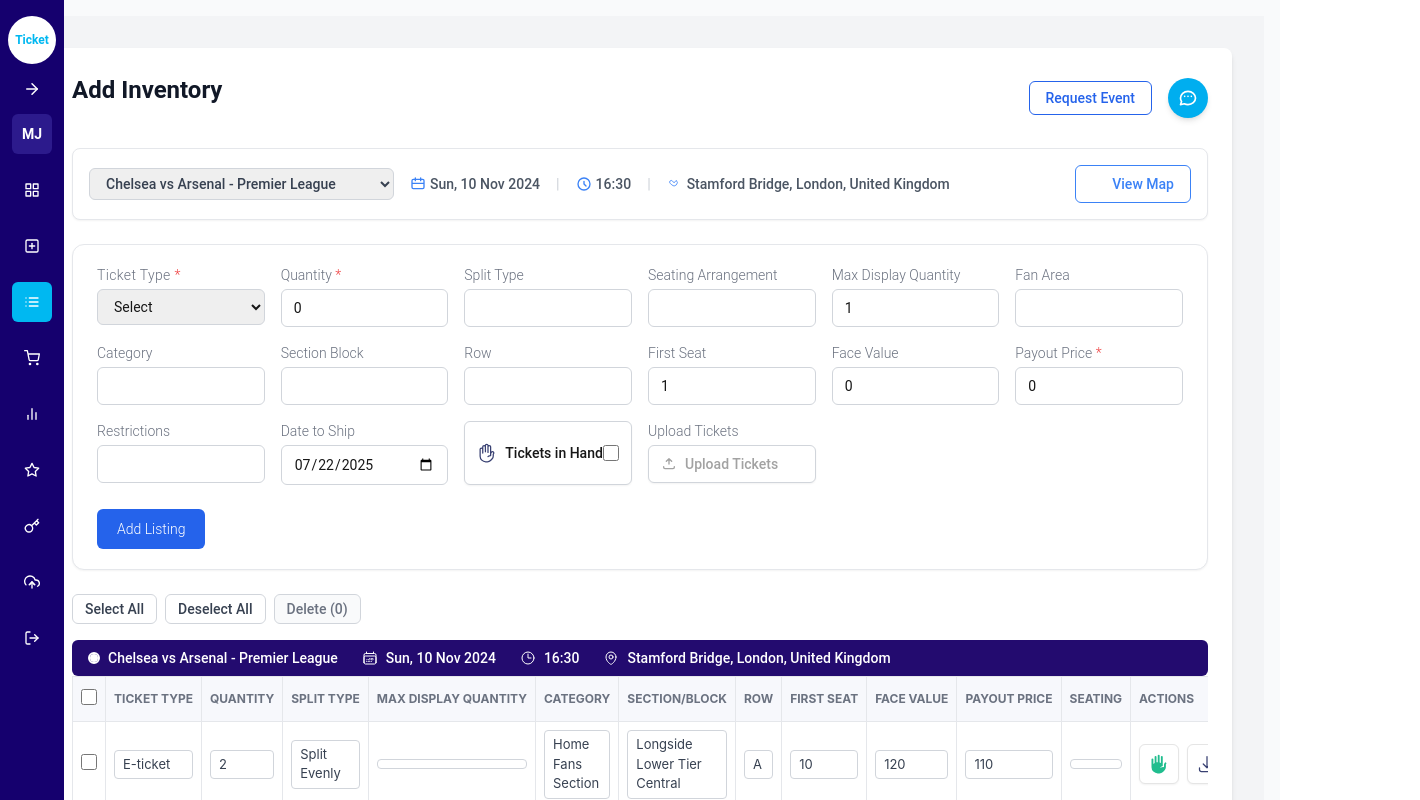
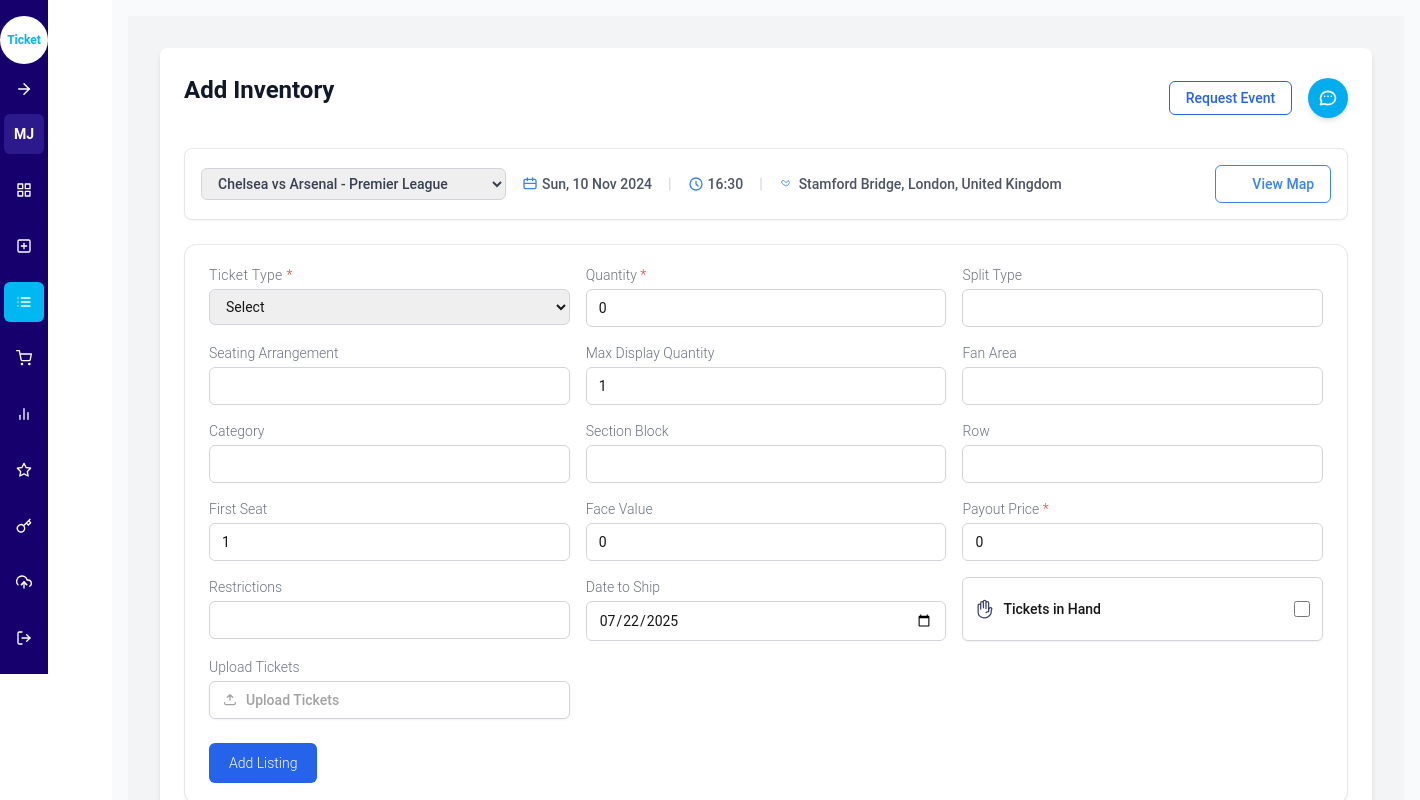
Before and after one commit to shanpaul123/oneticket, a Next.js app: page / in a window 1280 px wide. Shown: the top 800 px of the page, 1420 px wide, since content can reach past the window. Built offline with nearby package versions, Linux system fonts and the light colour scheme.

Commit message:
responsive

```diff
--- a/app/components/FormSection.tsx
+++ b/app/components/FormSection.tsx
@@ -1,13 +1,13 @@
-'use client';
+'use client'
 
-import React, { useState, useEffect } from 'react';
-import { InventoryItem } from '../type';
-import { HandRaisedIcon } from '@heroicons/react/24/outline';
+import React, { useState, useEffect } from 'react'
+import { InventoryItem } from '../type'
+import { HandRaisedIcon } from '@heroicons/react/24/outline'
 
 interface FormSectionProps {
-  onAddListing: (item: InventoryItem) => void;
-  editingItem?: InventoryItem | null;
-  onEditDone?: () => void;
+  onAddListing: (item: InventoryItem) => void
+  editingItem?: InventoryItem | null
+  onEditDone?: () => void
 }
 
 const defaultFormState: InventoryItem = {
@@ -28,27 +28,26 @@
   dateToShip: new Date(),
   ticketsInHand: false,
   uploadedTickets: false,
-};
+}
 
 const FormSection: React.FC<FormSectionProps> = ({ onAddListing, editingItem, onEditDone }) => {
-  const [formData, setFormData] = useState<InventoryItem>(defaultFormState);
-  const [uploadedFile, setUploadedFile] = useState<File | null>(null);
+  const [formData, setFormData] = useState<InventoryItem>(defaultFormState)
+  const [uploadedFile, setUploadedFile] = useState<File | null>(null)
 
   useEffect(() => {
     if (editingItem) {
-      setFormData(editingItem);
-      setUploadedFile(null);
+      setFormData(editingItem)
+      setUploadedFile(null)
     } else {
-      setFormData(defaultFormState);
-      setUploadedFile(null);
+      setFormData(defaultFormState)
+      setUploadedFile(null)
     }
-  }, [editingItem]);
+  }, [editingItem])
 
   const handleChange = (e: React.ChangeEvent<HTMLInputElement | HTMLSelectElement>) => {
-    const target = e.target as HTMLInputElement | HTMLSelectElement;
-const { name, value, type } = target;
-const val = type === 'checkbox' && 'checked' in target ? target.checked : value;
-
+    const target = e.target
+    const { name, value, type } = target
+    const val = type === 'checkbox' && 'checked' in target ? target.checked : value
 
     setFormData((prev) => ({
       ...prev,
@@ -60,43 +59,43 @@
           : name === 'faceValue' || name === 'payoutPrice'
           ? parseFloat(val)
           : val,
-    }));
-  };
+    }))
+  }
 
   const handleFileUpload = (e: React.ChangeEvent<HTMLInputElement>) => {
-    const file = e.target.files?.[0] || null;
-    setUploadedFile(file);
+    const file = e.target.files?.[0] || null
+    setUploadedFile(file)
     setFormData((prev) => ({
       ...prev,
       uploadedTickets: !!file,
-    }));
-  };
+    }))
+  }
 
   const handleSubmit = (e: React.FormEvent) => {
-    e.preventDefault();
+    e.preventDefault()
 
     if (!formData.ticketType || !formData.quantity || !formData.payoutPrice) {
-      alert('Please fill all required fields marked with *.');
-      return;
+      alert('Please fill all required fields marked with *.')
+      return
     }
 
     const itemToAdd: InventoryItem = {
       ...formData,
       id: editingItem ? editingItem.id : `item-${Date.now()}`,
-    };
+    }
 
-    onAddListing(itemToAdd);
-    setFormData(defaultFormState);
-    setUploadedFile(null);
-    onEditDone?.();
-  };
+    onAddListing(itemToAdd)
+    setFormData(defaultFormState)
+    setUploadedFile(null)
+    onEditDone?.()
+  }
 
   return (
     <form
       onSubmit={handleSubmit}
       className="bg-white px-6 py-5 rounded-xl border border-[#e5e7eb] shadow-sm mb-6"
     >
-<div className="grid grid-cols-1 sm:grid-cols-2 md:grid-cols-3 xl:grid-cols-6 gap-4">
+      <div className="grid grid-cols-1 sm:grid-cols-2 lg:grid-cols-3 gap-4">
         {/* Ticket Type */}
         <div>
           <label className="text-sm font-light text-gray-500 mb-1 block tracking-wide">
@@ -283,24 +282,23 @@
             className="w-full rounded-md border border-gray-300 px-3 py-2 text-sm"
           />
         </div>
+
         {/* Tickets in Hand */}
         <div className="flex items-center px-3 py-2 border border-gray-300 rounded-md bg-white text-sm font-medium shadow-sm">
           <HandRaisedIcon className="h-5 w-5 text-[#384072] mr-2" />
-  <span>Tickets in Hand</span>
+          <span className="mr-auto">Tickets in Hand</span>
           <input
             type="checkbox"
-    className="ml-auto h-4 w-4 text-blue-600 border-gray-300 rounded focus:ring-0"
+            name="ticketsInHand"
+            className="h-4 w-4 text-blue-600 border-gray-300 rounded focus:ring-0"
             checked={formData.ticketsInHand}
             onChange={handleChange}
           />
         </div>
 
-
         {/* Upload Tickets */}
         <div>
-  <label className="text-sm font-light text-gray-500 mb-1 block">
-    Upload Tickets
-  </label>
+          <label className="text-sm font-light text-gray-500 mb-1 block">Upload Tickets</label>
           <label className="flex items-center px-3 py-2 border border-gray-300 rounded-md bg-white text-[#A2A2A2] text-sm font-medium cursor-pointer shadow-sm">
             <svg
               xmlns="http://www.w3.org/2000/svg"
@@ -326,11 +324,9 @@
             />
           </label>
         </div>
-
-
-
       </div>
 
+      {/* Submit */}
       <div className="mt-6 flex justify-start">
         <button
           type="submit"
@@ -340,8 +336,7 @@
         </button>
       </div>
     </form>
-  );
+  )
+}
 
-};
-
-export default FormSection;
+export default FormSection
--- a/app/layout.tsx
+++ b/app/layout.tsx
@@ -3,7 +3,6 @@
 import Sidebar from './sidebar/Sidebar'
 import '@fontsource/poppins/400.css'
 import '@fontsource/poppins/600.css'
-
 
 export const metadata: Metadata = {
   title: 'Inventory App',
@@ -13,17 +12,10 @@
 export default function RootLayout({ children }: { children: React.ReactNode }) {
   return (
     <html lang="en">
-      <link
-  rel="stylesheet"
-  href="https://cdnjs.cloudflare.com/ajax/libs/font-awesome/6.4.0/css/all.min.css"
-/>
-
       <body className="flex min-h-screen flex-col font-sans antialiased">
-        <div className="flex flex-1">
-          <aside className="hidden md:block md:w-10 bg-[#1F2937] text-white fixed h-full">
-            <Sidebar />
-          </aside>
-          <main className="flex-1 p-4 bg-gray-50 overflow-auto">{children}</main>
+        <div className="flex flex-col md:flex-row">
+          <Sidebar />
+          <main className="flex-1 p-4 bg-gray-50 md:ml-16">{children}</main>
         </div>
       </body>
     </html>
--- a/app/page.tsx
+++ b/app/page.tsx
@@ -149,6 +149,7 @@
     <div className="flex flex-wrap items-center text-gray-700 text-sm font-medium gap-2 sm:gap-4">
 
       {/* Dropdown */}
+      <div>
       <select
         className="border border-gray-300 rounded-md px-3 py-1.5 text-sm text-gray-700 focus:outline-none focus:ring-1 focus:ring-blue-500"
         defaultValue="chelsea-vs-arsenal"
@@ -157,7 +158,7 @@
         <option value="manutd-vs-liverpool">Man Utd vs Liverpool - FA Cup</option>
         <option value="city-vs-chelsea">Man City vs Chelsea - Champions League</option>
       </select>
-
+   </div>
       {/* Calendar */}
       <div className="flex items-center gap-1 text-gray-600">
         <svg className="w-4 h-4 text-blue-500" fill="none" stroke="currentColor" strokeWidth={2} viewBox="0 0 24 24">
--- a/app/sidebar/Sidebar.tsx
+++ b/app/sidebar/Sidebar.tsx
@@ -1,4 +1,3 @@
-// app/components/Sidebar.tsx
 'use client';
 
 import { useState } from 'react';
@@ -13,10 +12,13 @@
   FiKey,
   FiUploadCloud,
   FiLogOut,
+  FiMenu,
+  FiX,
 } from 'react-icons/fi';
 
 export default function Sidebar() {
   const [activeIndex, setActiveIndex] = useState(2); // default active
+  const [sidebarOpen, setSidebarOpen] = useState(false); // for mobile
 
   const menuItems = [
     { icon: <FiGrid />, label: 'Dashboard' },
@@ -31,22 +33,44 @@
   ];
 
   return (
-    <div className="h-screen w-16 bg-[#15006E] text-white flex flex-col items-center py-4 space-y-4">
-      <div className="rounded-full bg-white p-2 text-xs text-[#00B8F1] font-bold w-12 h-12 flex items-center justify-center">
+    <>
+      {/* Mobile Hamburger Button */}
+      <button
+        className="fixed top-4 left-4 z-50 md:hidden text-white bg-[#15006E] p-2 rounded-md"
+        onClick={() => setSidebarOpen(!sidebarOpen)}
+      >
+        {sidebarOpen ? <FiX size={20} /> : <FiMenu size={20} />}
+      </button>
+
+      {/* Sidebar */}
+      <div
+        className={`
+          fixed top-0 left-0 z-40 h-full w-64 bg-[#15006E] text-white flex flex-col py-4 px-3 space-y-4 transform transition-transform duration-300
+          ${sidebarOpen ? 'translate-x-0' : '-translate-x-full'}
+          md:translate-x-0 md:static md:w-16 md:px-0 md:items-center
+        `}
+      >
+        {/* Top Logo */}
+        <div className="rounded-full bg-white p-2 text-xs text-[#00B8F1] font-bold w-12 h-12 flex items-center justify-center mx-auto md:mx-0">
           <span>Ticket</span>
         </div>
 
-      <FiArrowRight className="text-lg text-white" />
+        <FiArrowRight className="text-lg text-white hidden md:block" />
 
-      <div className="bg-[#2C1A8C] w-10 h-10 rounded-md flex items-center justify-center text-sm font-semibold">
+        {/* User Icon */}
+        <div className="bg-[#2C1A8C] w-10 h-10 rounded-md flex items-center justify-center text-sm font-semibold mx-auto md:mx-0">
           MJ
         </div>
 
+        {/* Menu Items */}
         {menuItems.map((item, i) => (
           <button
             key={i}
-          onClick={() => setActiveIndex(i)}
-          className={`w-10 h-10 flex items-center justify-center rounded-md transition
+            onClick={() => {
+              setActiveIndex(i);
+              setSidebarOpen(false); // auto-close on mobile after click
+            }}
+            className={`flex items-center md:justify-center gap-2 w-full md:w-10 h-10 px-3 md:px-0 rounded-md transition
               ${
                 i === activeIndex
                   ? 'bg-[#00B8F1] text-white'
@@ -54,8 +78,10 @@
               }`}
           >
             {item.icon}
+            <span className="md:hidden text-sm">{item.label}</span>
           </button>
         ))}
       </div>
+    </>
   );
 }
```
Lines whose indentation alone changed are shown as unchanged.
